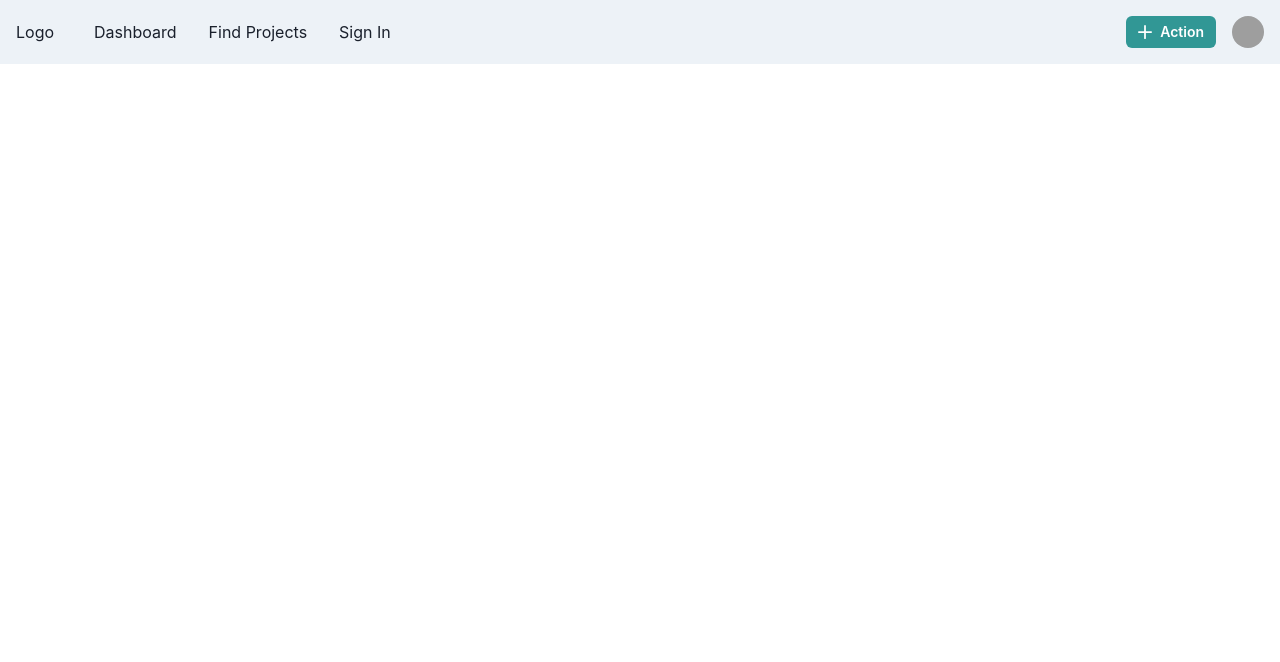
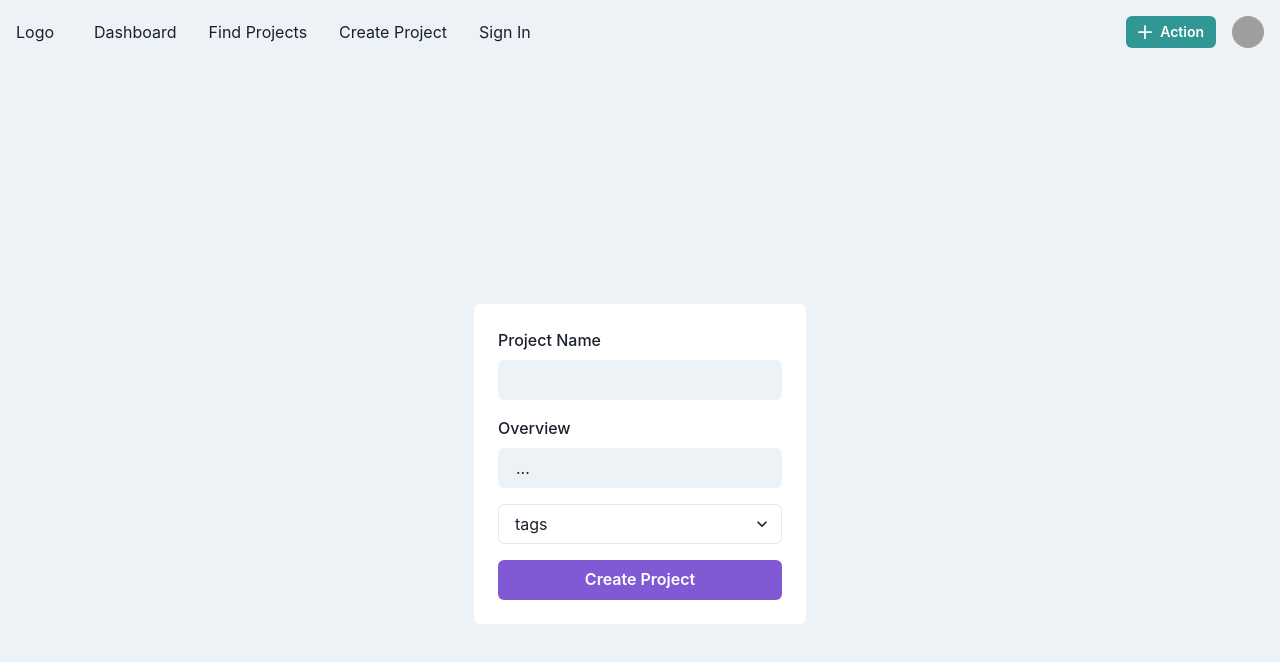
Before and after one commit to DRP-Group-30/groupr, a React (Create React App) app: page /project_creator in a window 1280 px wide. Shown: the top 662 px of the page. Built offline with nearby package versions, Linux system fonts and the light colour scheme; grey boxes are pictures that could not be loaded.

Commit message:
Start work on creating projects

```diff
--- a/src/frontend/app.tsx
+++ b/src/frontend/app.tsx
@@ -3,6 +3,7 @@ import Dashboard from "./components/dashboard";
 import Navbar from "./components/navbar";
 import Finder from "./components/finder";
 import React from "react";
+import ProjectCreator from "./components/project_creator";
 
 /**
  * The main app component.
@@ -20,6 +21,7 @@ function App() {
 				 */}
 				<Route path="/" element={<Finder />} />
 				<Route path="/dashboard" element={<Dashboard />} />
+				<Route path="/project_creator" element={<ProjectCreator />} />
 			</Routes>
 		</>
 	);
--- a/src/frontend/components/navbar.tsx
+++ b/src/frontend/components/navbar.tsx
@@ -19,11 +19,12 @@ import { HamburgerIcon, CloseIcon, AddIcon } from "@chakra-ui/icons";
 import { Link as RouteLink } from "react-router-dom";
 import React from "react";
 
-const Links = ["Dashboard", "Find Projects", "Sign In"];
+const Links = ["Dashboard", "Find Projects", "Create Project", "Sign In"];
 const LinksRoutes: { [key: string]: string } = {
 	Dashboard: "/Dashboard",
 	"Find Projects": "/",
 	"Sign In": "/auth",
+	"Create Project": "/project_creator",
 };
 
 const NavLink = ({ children }: { children: string }) => (
--- a/src/frontend/components/project_creator/index.tsx
+++ b/src/frontend/components/project_creator/index.tsx
@@ -1,8 +1,76 @@
-import { useState } from "react";
+import React, { useEffect, useState } from "react";
 import { Project } from "../../../backend";
+import { getCurrentUser } from "../auth";
+import { useFormik } from "formik";
+import { Box, Flex, VStack } from "@chakra-ui/layout";
+import { FormControl, FormLabel } from "@chakra-ui/form-control";
+import { Input } from "@chakra-ui/input";
+import { Checkbox } from "@chakra-ui/checkbox";
+import { Button } from "@chakra-ui/button";
+import { Select } from "@chakra-ui/select";
+
+type Fields = "fields";
 
 const ProjectCreator = () => {
-	const [projectData, setProjectData] = useState<Project>();
+	const formik = useFormik<Project[Fields]>({
+		initialValues: {
+			name: "",
+			contactInfo: "Project Contact Info (Shown on Match)",
+			overview: "...",
+			coverImage: null,
+			tags: [],
+			// Should there be a type for only the document data fields that are
+			// editable/shown?
+			interested: [],
+			// Should `collaborators` be initialised to include the project creator?
+			collaborators: [],
+		},
+		onSubmit: projectData => {
+			// Add project to database
+		},
+	});
+
+	return (
+		<Flex bg="gray.100" align="center" justify="center" h="100vh">
+			<Box bg="white" p={6} rounded="md">
+				<form onSubmit={formik.handleSubmit}>
+					<VStack spacing={4} align="flex-start">
+						<FormControl>
+							<FormLabel htmlFor="project name">Project Name</FormLabel>
+							<Input
+								id="project name"
+								name="project name"
+								type="project name"
+								variant="filled"
+								onChange={formik.handleChange}
+								value={formik.values.name}
+							/>
+						</FormControl>
+						<FormControl>
+							<FormLabel htmlFor="overview">Overview</FormLabel>
+							<Input
+								id="overview"
+								name="overview"
+								type="overview"
+								variant="filled"
+								onChange={formik.handleChange}
+								value={formik.values.overview}
+							/>
+						</FormControl>
+						<Select placeholder="tags">
+							<option value="option1">Option 1</option>
+							<option value="option2">Option 2</option>
+							<option value="option3">Option 3</option>
+						</Select>
+
+						<Button type="submit" colorScheme="purple" width="full">
+							Create Project
+						</Button>
+					</VStack>
+				</form>
+			</Box>
+		</Flex>
+	);
 };
 
 export default ProjectCreator;
--- a/src/util/firebase.ts
+++ b/src/util/firebase.ts
@@ -18,8 +18,9 @@ import {
 	setDoc,
 	updateDoc,
 } from "firebase/firestore";
-import { safeHead } from ".";
+import { safeHead, unsafeNew } from ".";
 import { Firebase } from "../backend/firebase";
+import { Project } from "../backend";
 
 export const updateFields = async (
 	d: DocumentReference<DocumentData>,
@@ -85,10 +86,12 @@ type FireValue =
 export type FireCollection<D> = D extends FireDoc<infer C, infer F> ? FireDoc<C, F>[] : never;
 
 export const toFireDoc = <F extends FireCollections, C extends FireFields>(
+	snapshot: QueryDocumentSnapshot<DocumentData>,
 	docSpec: FireDoc<F, C>,
-	snapshot: QueryDocumentSnapshot<DocumentData>,
 ): FireDoc<F, C> => ({
 	id: snapshot.id,
+	// Unsafe!! Current modelling of `collections` as parts of ordinary
+	// `FireDoc`s breaks down pretty quick...
 	collections: docSpec.collections,
 	fields: snapshot.data() as C,
 });
@@ -147,6 +150,16 @@ export const addAll = async (model: FireDatabase): Promise<void> => {
 	await addCollections("", model);
 };
 
+export const allTags = async (model: FireDatabase): Promise<Map<string, number>> => {
+	const projects = await getDocs(collection(Firebase.db, "projects"));
+	const allTags = projects.docs.flatMap(d => toFireDoc(d, unsafeNew<Project>()).fields.tags);
+	const ranked = new Map<string, number>();
+	for (const tag in allTags) {
+		ranked.set(tag, (ranked.get(tag) ?? 0) + 1);
+	}
+	return ranked;
+};
+
 /**
  * Resets the database, deleting everything in `users`, `documents` and
  * `globals` categories and recreating it
--- a/src/util/index.ts
+++ b/src/util/index.ts
@@ -36,3 +36,9 @@ export const inlineLog = <T>(x: T): T => {
 	console.log(x);
 	return x;
 };
+
+/**
+ * Creates something of type `T` from thin air (otherwise known as `null`)
+ * Obviously unsafe
+ */
+export const unsafeNew = <T>(): T => null as unknown as T;
```
